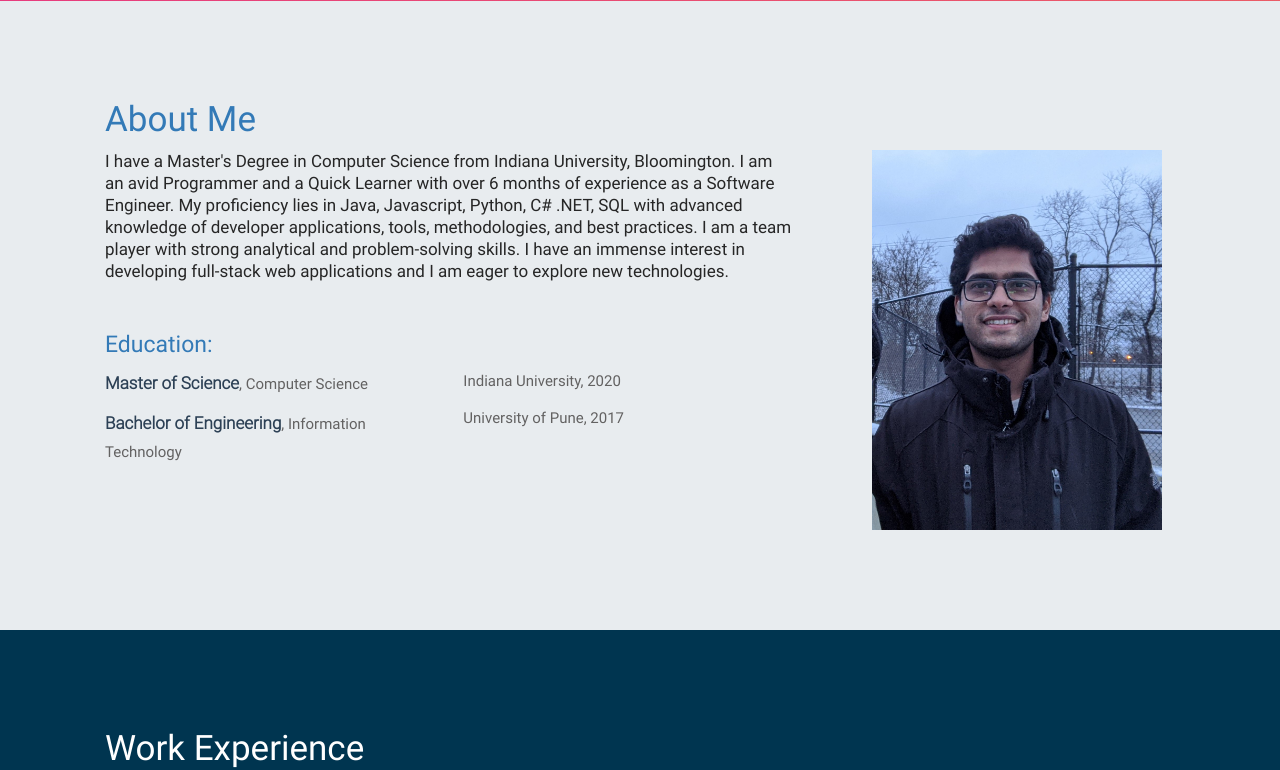
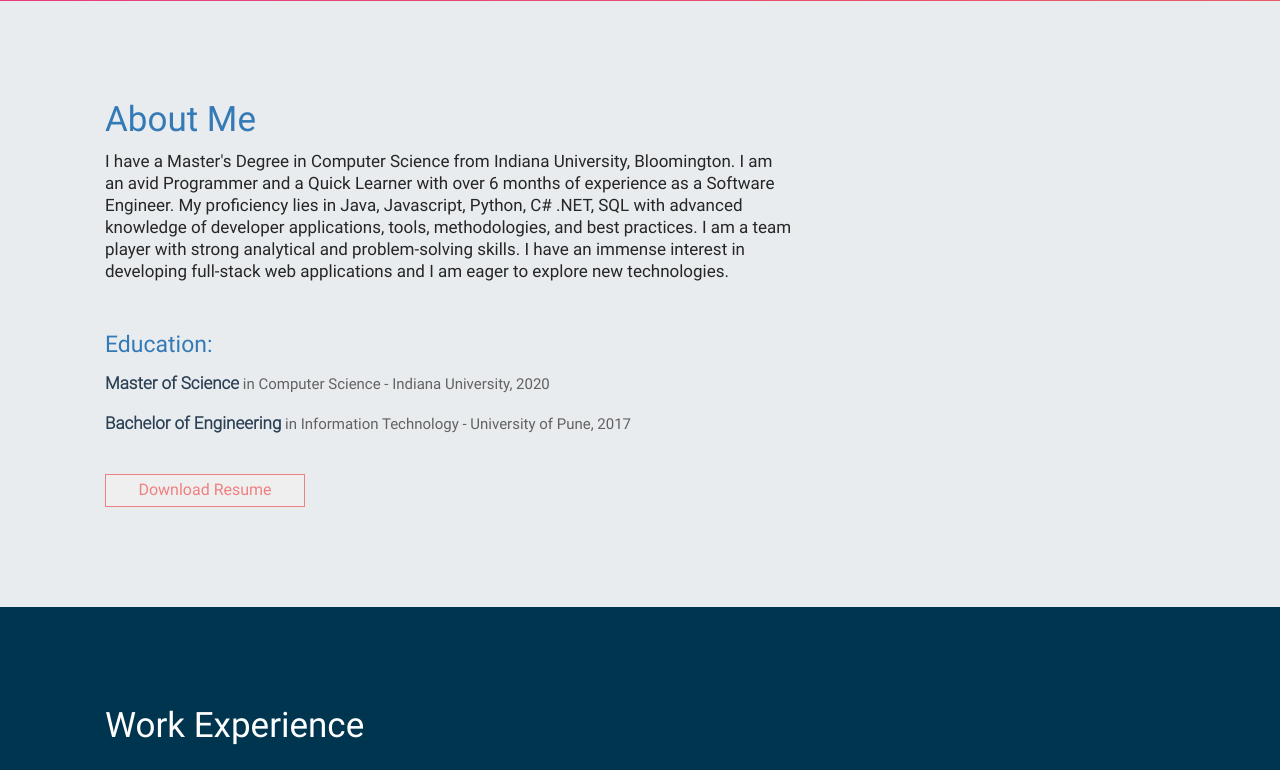
Before and after one commit to prathameshd/portfolio, a PHP site: page / in a window 1280 px wide. Shown: the part 500-1270 px from the top of the page. Run offline with PHP 8.4, Linux system fonts and the light colour scheme; some libraries are stand-ins or nearby versions.

Commit message:
resume fix

```diff
--- a/css/styles.css
+++ b/css/styles.css
@@ -1086,16 +1086,16 @@ transition: 0.5s;
 
 .resume-btn{
   border: 1px solid lightcoral;
-  background-color: white;
-  color: lightcoral;
+/*    background-color: white;
+*/  color: lightcoral;
   width: 200px;
   transition: 0.7s;
-  border-radius: 5px;
+  font-size: 16px;
 }
 
 .resume-btn:hover{
-  background-color: lightcoral;
-  color: white;
+ /* background-color: lightcoral;
+  color: white;*/
 }
 
 .skills-div{
--- a/index.html
+++ b/index.html
@@ -12,6 +12,7 @@
   <link rel="stylesheet" href="css/styles.css">
   <link rel="stylesheet" href="https://use.fontawesome.com/releases/v5.7.0/css/all.css" integrity="sha384-lZN37f5QGtY3VHgisS14W3ExzMWZxybE1SJSEsQp9S+oqd12jhcu+A56Ebc1zFSJ" crossorigin="anonymous">
 <link href="https://fonts.googleapis.com/icon?family=Material+Icons" rel="stylesheet">
+<link rel="stylesheet" href="https://cdnjs.cloudflare.com/ajax/libs/font-awesome/4.7.0/css/font-awesome.min.css">
 
 </head>
 <body style="scroll-behavior: smooth;">
@@ -104,16 +105,22 @@ I have a Master's Degree in Computer Science from Indiana University, Bloomingto
 </div>
  </div>
               <div class="row">
+                <div class="col-md-12">
+                  <p class="about__bio"><strong>Master of Science</strong> in Computer Science - Indiana University, 2020</p>
+                  <p class="about__bio"><strong>Bachelor of Engineering</strong> in Information Technology - University of Pune, 2017</p>
+                </div>
+
+              </div>
+              <br>
+              <div class="row">
                 <div class="col-md-6">
-                  <p class="about__bio"><strong>Master of Science</strong>, Computer Science</p>
-                  <p class="about__bio"><strong>Bachelor of Engineering</strong>, Information Technology</p>
-                </div>
-                <div class="col-md-6">
-                  <p class="about__bio">Indiana University, 2020 </p>
-                  <p class="about__bio">University of Pune, 2017 </p>
+                                      <button class="resume-btn" onclick="window.location.href = '../portfolio/assets/PrathameshResume.pdf';">Download Resume</button>
+
                 </div>
               </div>
-  <!--             <div class="row">
+
+<!--               <a href="../portfolio/assets/PrathameshResume.pdf" class="resume-btn">My Resume</a>
+ -->  <!--             <div class="row">
                 <div class="col-md-4">
                 	 <button type="button" class="resume-btn">DOWNLOAD RESUME</button>
                 </div>
@@ -138,11 +145,11 @@ I have a Master's Degree in Computer Science from Indiana University, Bloomingto
 
             </div>
 
-			<div class="col-md-4">
+<!-- 			<div class="col-md-4">
 			<div class="about__image">
 			<img src="assets/images/profile.jpg" alt="" height="380px" width="290px">
 			</div>
-			</div>
+			</div> -->
           </div>
 		</div>
     </div>
@@ -469,7 +476,7 @@ I have a Master's Degree in Computer Science from Indiana University, Bloomingto
         </div>
 
 
-
+<!--
                 <div class="row gutters-70 skills-div">
           <div class="col-sm-4">
                                    <div class="thumbnail text-left" >
@@ -479,11 +486,10 @@ I have a Master's Degree in Computer Science from Indiana University, Bloomingto
           </div>
           <div class="col-sm-5 skills-data">
                        <div class="thumbnail text-left" >
-             <!-- <p class="service__single-section__paragraph">Java Python C# Javascript C </p>-->
 <p class="skills-details" style="color: black"> •MVC •Spring Boot •Agile •MySQL •PostgreSQL</p>
             </div>
           </div>
-        </div>
+        </div> -->
 
 
 
@@ -854,7 +860,9 @@ I have a Master's Degree in Computer Science from Indiana University, Bloomingto
       <ul class="footer__contact-information">
         <li><a href="tel:5555555555"><i class="material-icons">phone</i>812-606-7954</a></li>
         <li><a href="mailto:sshariar458@gmail.com"><i class="material-icons">email</i> prathameshd99@gmail.com</a></li>
+                        <li><a href="https://www.linkedin.com/in/prathameshd99"><i class="fa fa-linkedin-square"></i> prathameshd99
         <li><a href="#"><i class="material-icons">location_on</i> Bloomington, IN</a></li>
+ </a></li>
       </ul>
     </div>
 <!--     <hr style="border: 0;border-top: 1px solid #525B60;display:block;margin-top: 40px;">
```
Also changed, not shown: 1 other file.
